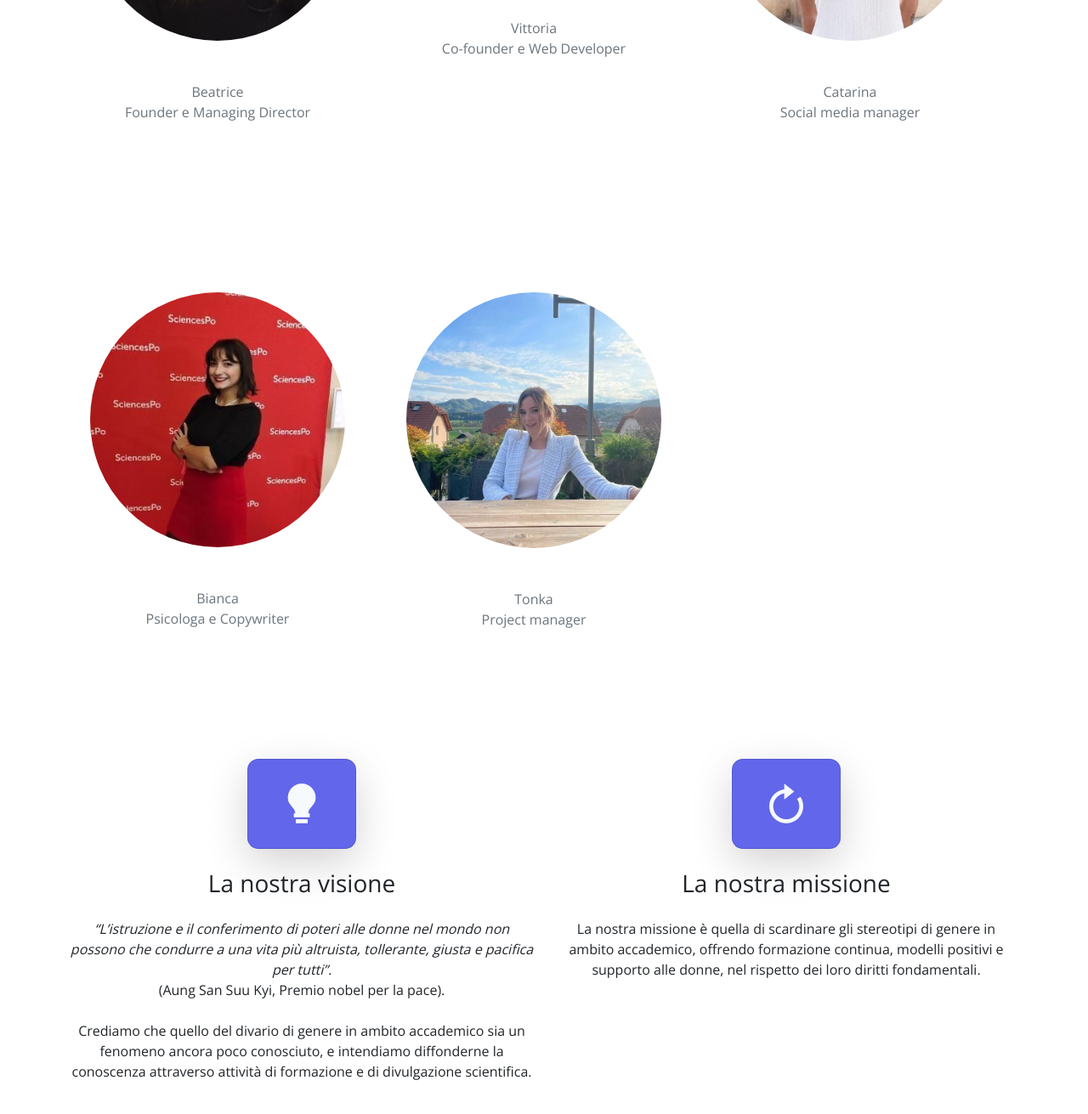
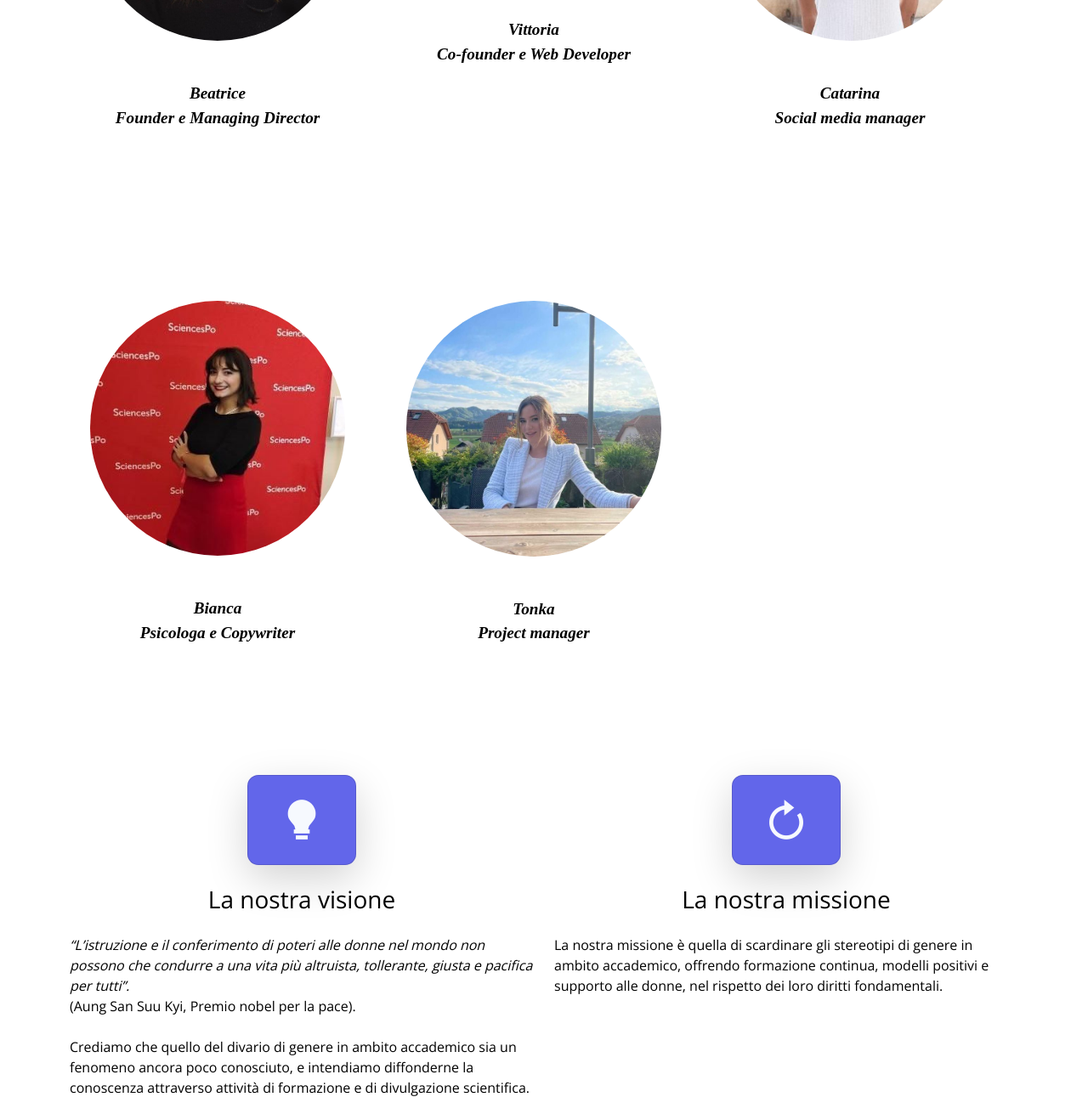
Before and after one commit to unifemly/unifemly.github.io, a plain HTML site: page team.html in a window 1280 px wide. Shown: the part 983-2294 px from the top of the page at 85% size. Drawn offline with nearby package versions, Linux system fonts and the light colour scheme.

Commit message:
modifiche

```diff
--- a/team.html
+++ b/team.html
@@ -110,23 +110,23 @@ https://templatemo.com/tm-561-purple-buzz
             <div class="col-lg-12 row">
                 <div class="team-member col-md-4">
                     <img class="team-member-img img-fluid rounded-circle p-4" src="./assets/img/beatrice_team.jpg" alt="Card image">
-                    <ul class="team-member-caption list-unstyled text-center pt-4 text-muted light-300">
-                        <li>Beatrice</li>
-                        <li>Founder e Managing Director</li>
+                    <ul class="team-member-caption list-unstyled text-center pt-4" style="color: black; font-family: initial; size:500ch; font-size: larger;">
+                        <li><b><i>Beatrice</i></b></li>
+                        <li><b><i>Founder e Managing Director</i></b></li>
                     </ul>
                 </div>
                 <div class="team-member col-md-4">
                     <img class="team-member-img img-fluid rounded-circle p-4" src="./assets/img/vittoria_team.jpg"  alt="Card image">
-                    <ul class="team-member-caption list-unstyled text-center pt-4 text-muted light-300">
-                        <li>Vittoria</li>
-                        <li>Co-founder e Web Developer</li>
+                    <ul class="team-member-caption list-unstyled text-center pt-4" style="color: black; font-family: initial; size:500ch; font-size: larger;">
+                        <li><b><i>Vittoria</i></b></li>
+                        <li><b><i>Co-founder e Web Developer</i></b></li>
                     </ul>
                 </div>
                 <div class="team-member col-md-4">
                     <img class="team-member-img img-fluid rounded-circle p-4" src="./assets/img/catarina_team.jpg" alt="Card image">
-                    <ul class="team-member-caption list-unstyled text-center pt-4 text-muted light-300">
-                        <li>Catarina</li>
-                        <li>Social media manager</li>
+                    <ul class="team-member-caption list-unstyled text-center pt-4" style="color: black; font-family: initial; size:500ch; font-size: larger;">
+                        <li><b><i>Catarina</i></b></li>
+                        <li><b><i>Social media manager</i></b></li>
                     </ul>
                 </div>
             </div>
@@ -139,16 +139,16 @@ https://templatemo.com/tm-561-purple-buzz
             <div class="col-lg-12 row">
                 <div class="team-member col-md-4">
                     <img class="team-member-img img-fluid rounded-circle p-4" src="./assets/img/bianca_team.jpg" alt="Card image">
-                    <ul class="team-member-caption list-unstyled text-center pt-4 text-muted light-300">
-                        <li>Bianca</li>
-                        <li>Psicologa e Copywriter</li>
+                    <ul class="team-member-caption list-unstyled text-center pt-4" style="color: black; font-family: initial; size:500ch; font-size: larger;">
+                        <li><b><i>Bianca</i></b></li>
+                        <li><b><i>Psicologa e Copywriter</i></b></li>
                     </ul>
                 </div>
                 <div class="team-member col-md-4">
                     <img class="team-member-img img-fluid rounded-circle p-4" src="./assets/img/tonka_team.jpg" alt="Card image">
-                    <ul class="team-member-caption list-unstyled text-center pt-4 text-muted light-300">
-                        <li>Tonka</li>
-                        <li>Project manager</li>
+                    <ul class="team-member-caption list-unstyled text-center pt-4" style="color: black; font-family: initial; size:500ch; font-size: larger;">
+                        <li><b><i>Tonka</i></b></li>
+                        <li><b><i>Project manager</i></b></li>
                     </ul>
                 </div>
 
@@ -257,13 +257,12 @@ https://templatemo.com/tm-561-purple-buzz
     <section class="banner-bg bg-white py-5">
         <div class="container my-4">
             <div class="row text-center">
-
                 <div class="objective col-lg-6">
                     <div class="objective-icon card m-auto py-4 mb-2 mb-sm-4 bg-secondary shadow-lg">
                         <i class="display-4 bx bxs-bulb text-light"></i>
                     </div>
-                    <h2 class="objective-heading h3 mb-2 mb-sm-4 light-300">La nostra visione</h2>
-                    <p class="light-300">
+                    <h2 class="objective-heading h3 mb-2 mb-sm-4 light-300" style="color: black; font-weight: 400;">La nostra visione</h2>
+                    <p class="light-300" style="text-align: left; color: black; font-weight: 400;">
                         <i>“L’istruzione e il conferimento di poteri alle donne nel mondo non possono che condurre a una vita più altruista, tollerante, giusta e pacifica per tutti”.</i>
                         <br>(Aung San Suu Kyi, Premio nobel per la pace). <br><br>
                         Crediamo che quello del divario di genere in ambito accademico sia un fenomeno ancora poco conosciuto, e intendiamo diffonderne la conoscenza attraverso attività di formazione e di divulgazione scientifica.                     </p>
@@ -273,8 +272,8 @@ https://templatemo.com/tm-561-purple-buzz
                     <div class="objective-icon card m-auto py-4 mb-2 mb-sm-4 bg-secondary shadow-lg">
                         <i class='display-4 bx bx-revision text-light'></i>
                     </div>
-                    <h2 class="objective-heading h3 mb-2 mb-sm-4 light-300">La nostra missione</h2>
-                    <p class="light-300">
+                    <h2 class="objective-heading h3 mb-2 mb-sm-4 light-300" style="color: black; font-weight: 400;">La nostra missione</h2>
+                    <p class="light-300" style=" text-align: left; color: black; font-weight: 400;">
                         La nostra missione è quella di scardinare gli stereotipi di genere in ambito accademico, offrendo formazione continua, modelli positivi e supporto alle donne, nel rispetto dei loro diritti fondamentali.
                     </p>
                 </div>
@@ -303,7 +302,7 @@ https://templatemo.com/tm-561-purple-buzz
                 <div class="col-lg-5 col-12 align-left">
                     <a class="navbar-brand" href="index.html">
                         <!--<i><img src="assets/img/stoppa_512_round.ico" width="32px" height="32px" /></i>-->
-                        <span class="text-light h5">Anche tu hai a cuore la parità di genere in <br>
+                        <span class="text-light h5" style="font-weight: 300;">Anche tu hai a cuore la parità di genere in <br>
                              ambito accademico e vuoi supportare la nostra causa? <br>
                              Unisciti a noi.</span>
                     </a>
```
Also changed, not shown: blog.html (+2 -2 lines), index.html (+2 -2 lines), sportello.html (+19 -1 lines), workshop.html (+1 -1 lines).
